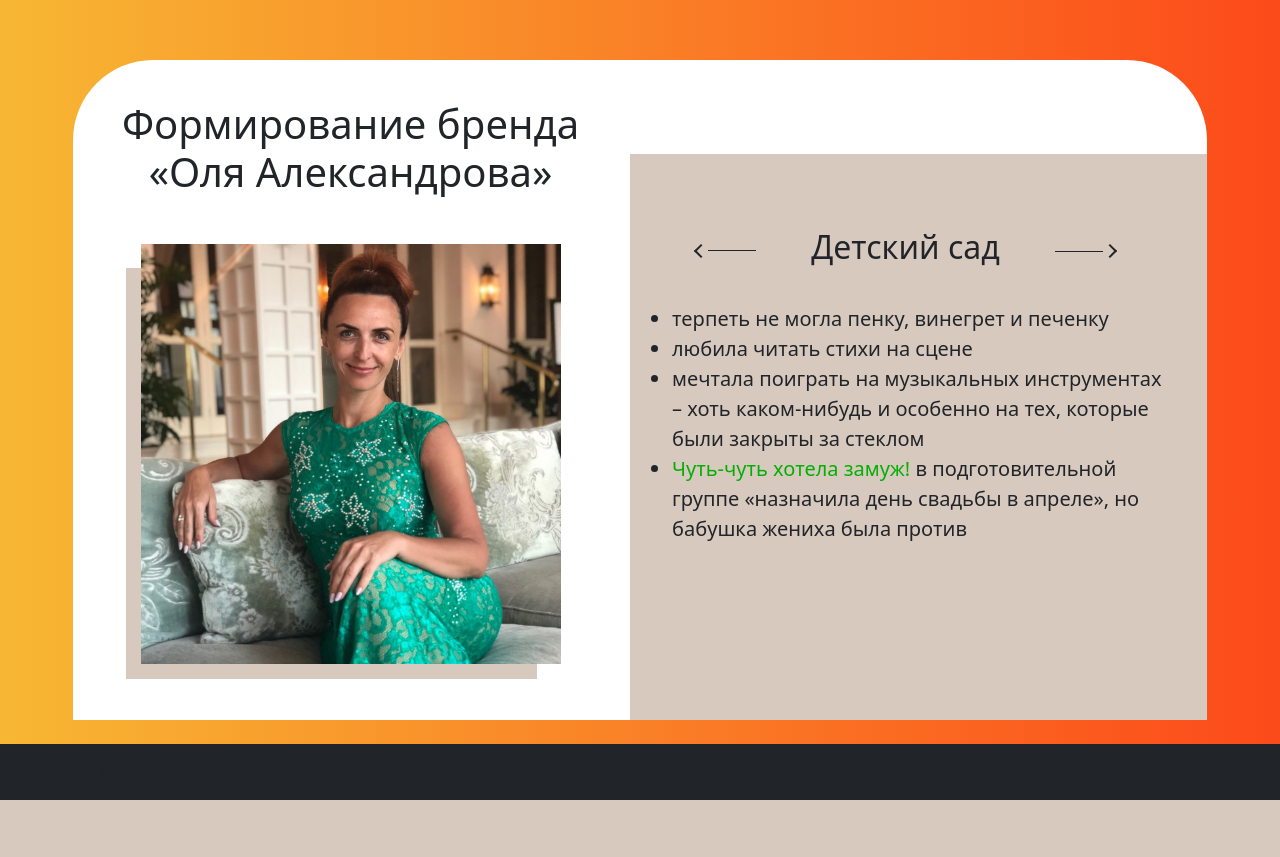
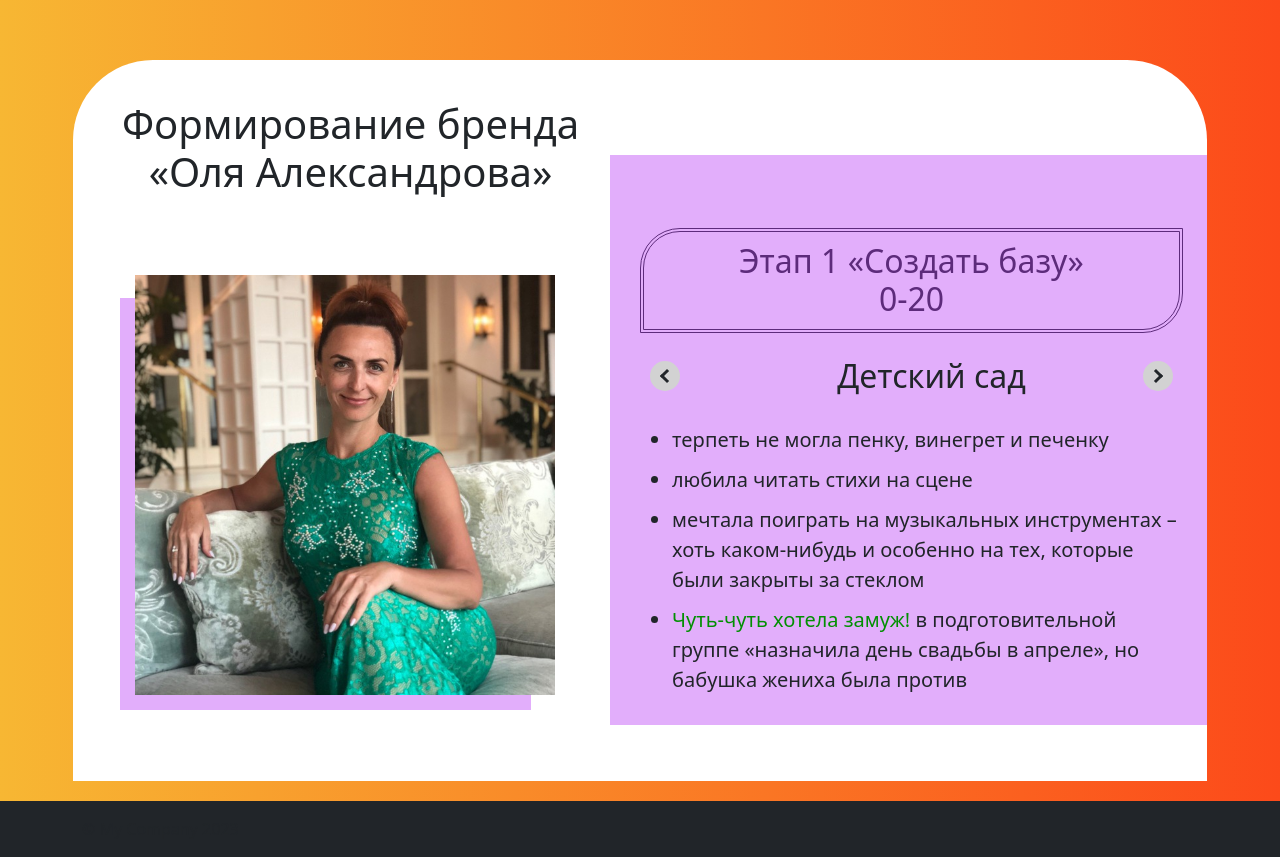
Before and after one commit to Tiv34/panda, a Yii app: template views/site/about.php in a window 1280 px wide. Before the commit the page ends 800 px from the top, so only its background shows below. Run offline with PHP 8.4 and a stand-in for Yii, Linux system fonts and the light colour scheme; the template is opened without the code that fills it, so the values that code supplies are empty; some libraries are stand-ins or nearby versions.

Commit message:
about fix

```diff
--- a/controllers/SiteController.php
+++ b/controllers/SiteController.php
@@ -77,7 +77,7 @@ class SiteController extends Controller
         $query = User::find();
         $countQuery = clone $query;
         $pages = new Pagination(['totalCount' => $countQuery->count()]);
-        $pages->defaultPageSize = 9;
+        $pages->defaultPageSize = 10;
         $models = $query->offset($pages->offset)
             ->limit($pages->limit)
             ->all();
--- a/views/site/about.php
+++ b/views/site/about.php
@@ -9,7 +9,7 @@ $this->registerCssFile('@web/css/carousel.css');
             <h1>Формирование бренда <br> «Оля Александрова»</h1>
         </div>
     </div>
-    <div class="row">
+    <div class="row p-0">
         <div class="col my-auto img-block-height">
             <div class="image mx-auto image-about active" data-id="1">
                 <div class="img-shadow"></div>
@@ -50,18 +50,27 @@ $this->registerCssFile('@web/css/carousel.css');
         </div>
 
         <div class="text col about-hgt">
+            <h2 class="mb-4 text-center height-title active" data-slide="1">Этап 1 «Создать базу» <br> 0-20</h2>
+            <h1 class="mb-4 text-center height-title" data-slide="2">Этап 2 «Осознанность» <br> 20-24</h1>
+            <h1 class="mb-4 text-center height-title" data-slide="3">Этап 3 «Стратегия» <br> 25-30</h1>
+            <h3 class="mb-4 text-center height-title" data-slide="4">Этап 4 «Реализация планов» <br> 30-38</h3>
+            <h1 class="mb-4 text-center height-title" data-slide="5">Этап 5 «Передышка» <br> 39-43</h1>
+            <h1 class="mb-4 text-center height-title" data-slide="6">Этап 6 «Второе дыхание» <br> 43+</h1>
+            <h1 class="mb-4 text-center height-title" data-slide="7">Этап 7 «Философия»</h1>
+<!--            <h1 class="mb-4 text-center" data-id="1">sdafdsaf</h1>-->
             <div class="controles">
                 <div class="control ret" id="btnSubmit-ret"></div>
-                <h2 class="title-about active" data-id="1">Детский сад</h2>
+                <h2 class="title-about active padding-last-title" data-id="1">Детский сад</h2>
                 <h2 class="title-about" data-id="2">Школа</h2>
                 <h2 class="title-about" data-id="3">Институт</h2>
-                <h2 class="title-about" data-id="4">«Осознанность другой реальности» 20-24</h2>
-                <h3 class="title-about" data-id="5">«Этап стратегического планирования» 25-30</h3>
-                <h2 class="title-about" data-id="6">«Реализация планов» 30-38</h2>
-                <h2 class="title-about" data-id="7">«Передышка» 39-43</h2>
-                <h2 class="title-about" data-id="8">«Второе дыхание» 43+</h2>
-                <h3 class="title-about" data-id="9">«Философия» Чего хотеть, когда все можешь?!</h3>
+                <h2 class="title-about small-h2" data-id="4">«Осознанность другой реальности»</h2>
+                <h2 class="title-about small-h2" data-id="5">«Этап стратегического планирования»</h2>
+                <h2 class="title-about small-h2" data-id="6">«Реализация планов»</h2>
+                <h2 class="title-about" data-id="7">«Передышка»</h2>
+                <h2 class="title-about" data-id="8">«Второе дыхание»</h2>
+                <h2 class="title-about small-h2 padding-last-title-2" data-id="9">«Философия» Чего хотеть, когда все можешь?!</h2>
                 <div class="control av" id="btnSubmit-av"></div>
+
             </div>
             <div class="text col my-auto text-about active" data-id="1">
                 <div class="img-shadow-2"></div>
--- a/views/site/index.php
+++ b/views/site/index.php
@@ -31,7 +31,7 @@ $this->title = 'День рождения';
         </div>
     </div>
     <?php echo $this->render('about'); ?>
-    <div class="row text-center pt-5 pb-5 text-white bg-secondary-fitten">
+    <div class="row text-center pt-5 pb-5 text-white bg-secondary-fitten guest-block">
         <h1 class="text-center">Мое окружение: «Давайте знакомиться»</h1>
         <div class="row">
             <div class="d-flex flex-wrap justify-content-center">
--- a/web/css/carousel.css
+++ b/web/css/carousel.css
@@ -6,10 +6,13 @@
     position: relative;
     display: flex;
     flex-wrap: nowrap;
+    min-height: 700px;
 }
+
 .img-block-height {
     /*height: 500px!important;*/
 }
+
 .about-block .text {
     position: relative;
 }
@@ -20,31 +23,44 @@
     height: 98%;
     left: -15px;
     bottom: -15px;
-    background: #9f785f;
+    background: #b636f5;
     opacity: 0.4;
     transition: background-color 1.5s ease;
 }
+
 .text-about .fs-5 {
     position: relative;
-    padding-bottom: 60px;
+    padding-bottom: 20px;
 }
+
 .text-about .fs-5 li {
     list-style-type: disc;
+    padding-bottom: 10px;
 }
+
 .about-block .text .img-shadow-2 {
     position: absolute;
     width: 200%;
-    height: 200%;
+    min-height: 550px;
     left: -50px;
     bottom: 0;
-    background: #9f785f;
+    background: #b636f5;
     opacity: 0.4;
-    top: -150px;
+    top: -270px;
     transition: background-color 1.5s ease;
+}
+.height-title {
+    display: none;
+}
+.height-title.active {
+    display: block;
+    padding: 10px 0;
+    border-width: 4px;
+    border-style: double;
+    border-radius: 40px 0;
 }
 .about-hgt {
     height: 100%;
-    margin-bottom: 60px;
 }
 
 .about-block .image .img-block {
@@ -81,8 +97,17 @@
 }
 
 .controles .title-about.active {
+    margin: 0 10px;
     display: block;
     text-align: center;
+    width: 250px;
+}
+.padding-last-title {
+    padding-left: 40px
+}
+.padding-last-title-2 {
+    padding-right: 5px;
+    width: 290px;
 }
 
 .controles .title-about {
@@ -95,11 +120,12 @@
     margin: 0 0 30px 0;
     align-items: center;
     display: flex;
-    justify-content: space-evenly;
+    justify-content: space-between;
+    padding: 0 10px;
 }
 
 .about-block .controles .control.av {
-    width: 60px;
+    /*width: 50px;*/
 }
 
 .about-block .controles .control {
@@ -109,7 +135,7 @@
     align-items: center;
     justify-content: center;
     align-content: center;
-    width: 50px;
+    width: 30px;
     height: 30px;
     position: relative;
     cursor: pointer;
@@ -117,18 +143,20 @@
 }
 
 .about-block .controles .control.ret {
-    width: 60px;
+    width: 30px;
     transform: rotate(180deg);
 }
 
 .about-block .controles .control {
+    border-radius: 15px;
+    background: #d2d2d2;
     display: flex;
     flex-direction: column;
     flex-wrap: nowrap;
     align-items: center;
     justify-content: center;
     align-content: center;
-    width: 50px;
+    width: 30px;
     height: 30px;
     position: relative;
     cursor: pointer;
@@ -136,30 +164,33 @@
 }
 
 .about-block .controles .control:before {
-    left: 0;
-    width: 80%;
-    height: 1px;
-    background-color: #212529;
+    /*left: 0;*/
+    /*width: 80%;*/
+    /*height: 1px;*/
+    /*background-color: #212529;*/
 }
 
 .about-block .controles .control:before, .about-block .controles .control:after {
     content: "";
-    position: absolute;
 }
 
 .about-block .controles .control:after {
-    right: 0;
+    position: absolute;
+    right: 12px;
     width: 10px;
     height: 10px;
-    border: 2px solid #212529;
+    border: 3px solid #212529;
     border-bottom: 0;
     border-left: 0;
     transform: rotate(45deg);
 }
+.controles .title-about.active {
+    width: 440px;
+}
 
 @media only screen and (max-width: 1400px) {
     .about-block .text .img-shadow-2 {
-        left: -10px;
+        left: -30px;
     }
 }
 
@@ -173,28 +204,47 @@
     .about-block {
         flex-direction: column;
     }
+
     .about-block .text .img-shadow-2 {
         top: -20px;
     }
+
     .about-block .text {
         margin-top: 60px !important;
     }
 }
 
 @media (max-width: 767px) {
-
+    .controles .title-about.active {
+        max-width: 250px;
+        width: 250px;
+    }
     .about-block {
         border-radius: 40px 40px 0 0;
-        padding: 20px!important;
+    }
+    .small-h2 {
+        font-size: 20px;
     }
     .about-block .text .img-shadow-2 {
         left: -100px;
+        height: 200%;
     }
+
     .about-block .image img {
         width: 330px;
     }
+
     .about-block .image {
         width: 330px;
+    }
+
+    .text-about .fs-5 {
+        padding-bottom: 0;
+    }
+    .about-block .controles .control:after {
+        border: 2px solid #212529;
+        border-bottom: 0;
+        border-left: 0;
     }
 }
 
@@ -202,6 +252,7 @@
     .about-block .image img {
         width: 230px;
     }
+
     .about-block .image {
         width: 230px;
     }
@@ -226,26 +277,51 @@ span.vertical-shake {
     animation: tilt-n-move-shaking 0.15s infinite;
     color: red;
 }
+
 .about-block span {
     display: inline-block;
 }
+
 .bom-bom {
-    color: #03af03;
+    color: #028f02;
 }
+
 .bom-bom-2 {
     color: #a1a101;
 }
+
 @keyframes vertical-shaking {
-    0% { transform: translateY(0) }
-    25% { transform: translateY(3px) }
-    50% { transform: translateY(-3px) }
-    75% { transform: translateY(3px) }
-    100% { transform: translateY(0) }
+    0% {
+        transform: translateY(0)
+    }
+    25% {
+        transform: translateY(3px)
+    }
+    50% {
+        transform: translateY(-3px)
+    }
+    75% {
+        transform: translateY(3px)
+    }
+    100% {
+        transform: translateY(0)
+    }
 }
+
 @keyframes tilt-n-move-shaking {
-    0% { transform: translate(0, 0) rotate(0deg); }
-    25% { transform: translate(3px, 3px) rotate(3deg); }
-    50% { transform: translate(0, 0) rotate(0); }
-    75% { transform: translate(-3px, 3px) rotate(-3deg); }
-    100% { transform: translate(0, 0) rotate(0deg); }
+    0% {
+        transform: translate(0, 0) rotate(0deg);
+    }
+    25% {
+        transform: translate(3px, 3px) rotate(3deg);
+    }
+    50% {
+        transform: translate(0, 0) rotate(0);
+    }
+    75% {
+        transform: translate(-3px, 3px) rotate(-3deg);
+    }
+    100% {
+        transform: translate(0, 0) rotate(0deg);
+    }
 }
--- a/web/css/gallery/gallery.css
+++ b/web/css/gallery/gallery.css
@@ -7,7 +7,6 @@ body {
 body * {
     padding: 0;
     box-sizing: border-box;
-    font-family: "Rajdhani", sans-serif;
 }
 body * li,
 body * ul {
@@ -18,6 +17,7 @@ body * a {
 }
 
 .galeria {
+    font-family: "Rajdhani", sans-serif;
     width: 100%;
     margin: 0 auto;
     background-color: #1c1c1c;
@@ -73,7 +73,7 @@ body * a {
     width: 90%;
     min-height: 100vh;
     margin: 0 auto;
-    padding: 50px 0;
+    /*padding: 50px 0;*/
     transition: ease all 0.5s;
 }
 .galeria .container h1,
--- a/web/css/site.css
+++ b/web/css/site.css
@@ -188,7 +188,11 @@ hr.style-volna2 {
     border-top-left-radius: 20px;
     border-bottom-left-radius: 20px;
 }
-
+.guest-block {
+    display: flex;
+    justify-content: center;
+}
+.bg-secondary-fitten
 @keyframes slideDown {
     0% {
         transform: translateY(-100%);
```
Also changed, not shown: web/js/carousel.js (+38 -23 lines), web/img/guest/bar.png (added).
